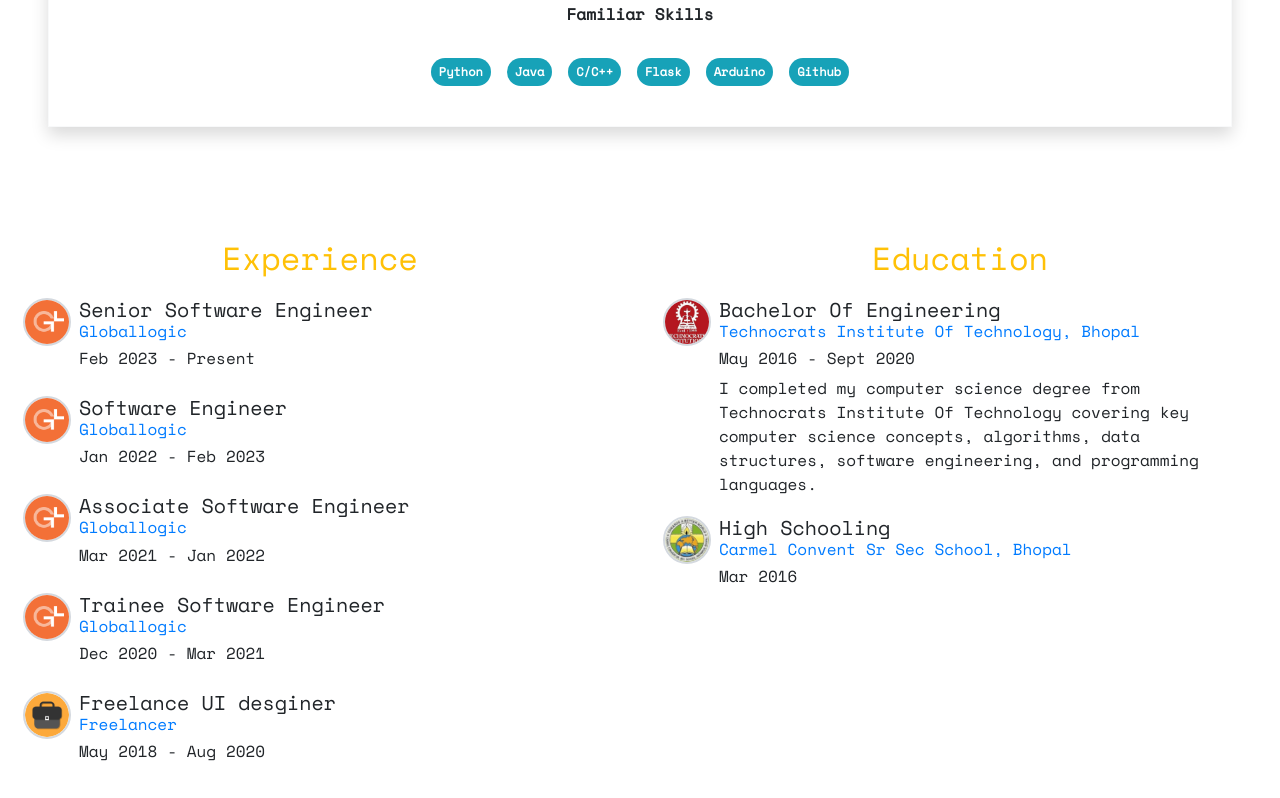
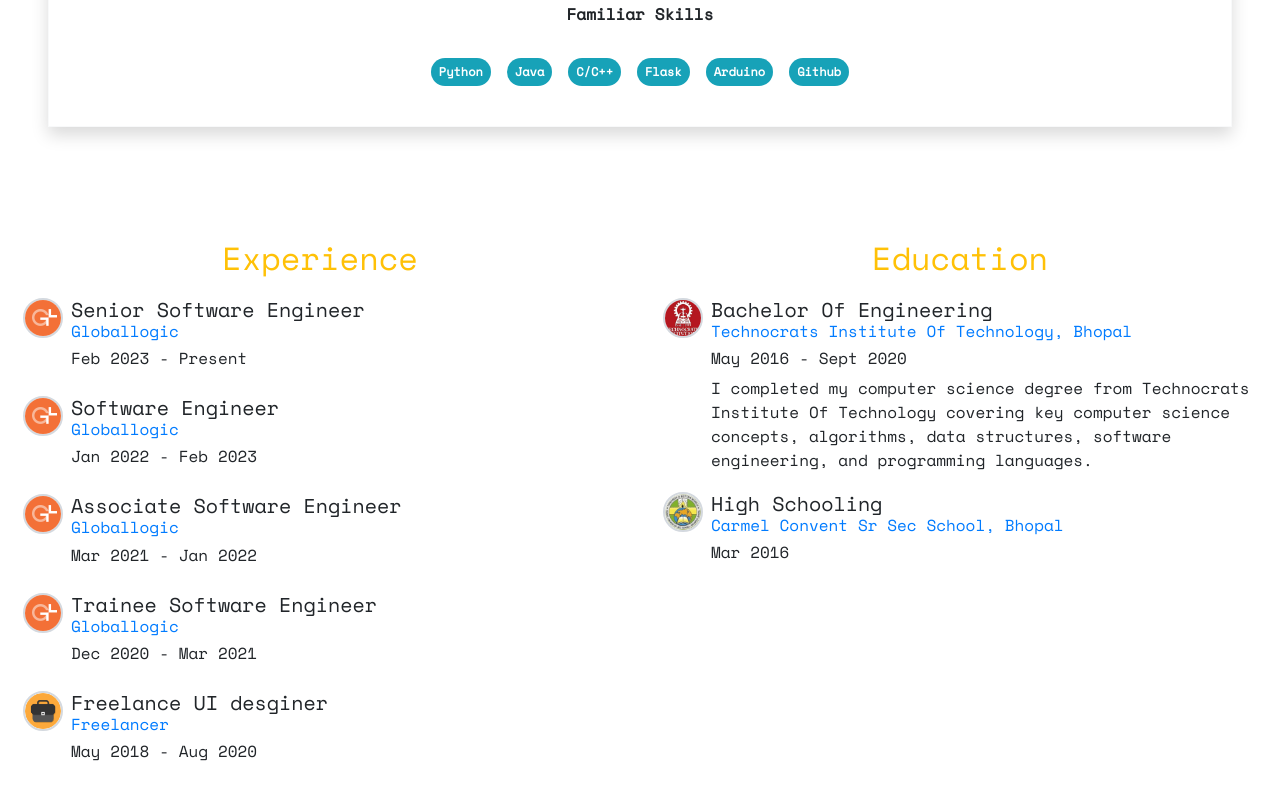
Before and after one commit to siddharth-mourya/portfolio, a React (Create React App) app: page / in a window 1280 px wide. Shown: the part 1682-2480 px from the top of the page. Built offline with nearby package versions, Linux system fonts and the light colour scheme.

Commit message:
Update index.styles.module.scss

```diff
--- a/src/component/Experience/index.styles.module.scss
+++ b/src/component/Experience/index.styles.module.scss
@@ -4,8 +4,8 @@
   li {
     margin: 20px 0;
     .company-icon {
-      width: 3rem;
-      height: 3rem;
+      height: 2.5rem;
+      width: 2.5rem;
       border-radius: 50%;
       border: 2px solid #d4d9df;
     }
```
